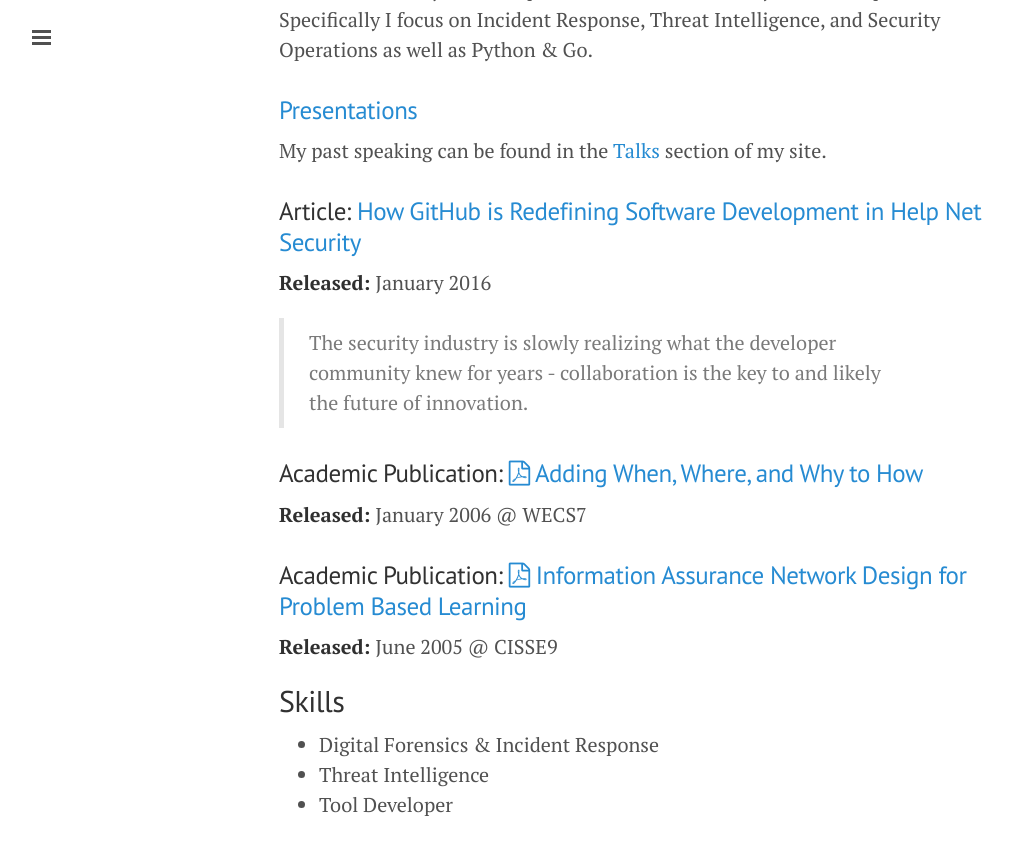
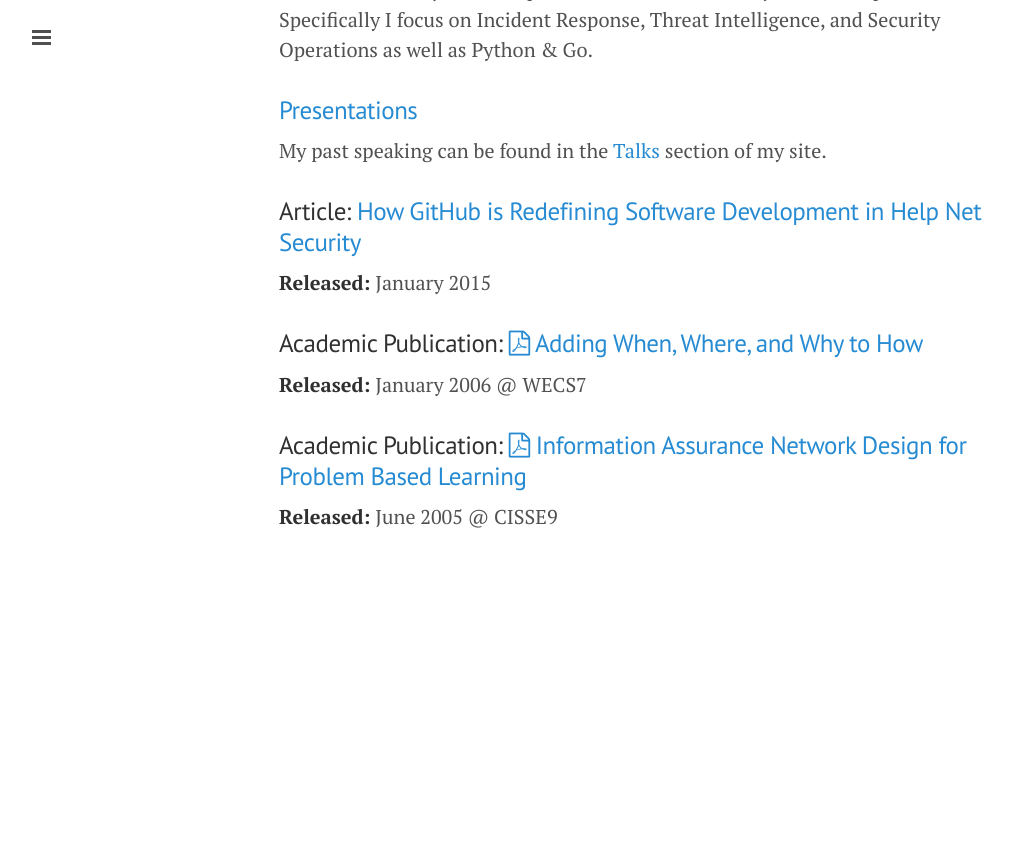
Before and after one commit to sroberts/sroberts.github.io, a Jekyll site: the page built from resume.md, in a window 1280 px wide and 900 px high, scrolled down 3236 px. Shown: the top 855 px of the window, without its empty margins (1-1014 px from the left). Built offline with Jekyll 4.4.1, drawn with Linux system fonts in a browser that asks for light colours; nearby versions of some CDN libraries; after the commit the page ends 3848 px from its top, so only the background shows below that; some of the changed text lies outside the part shown.

```diff
--- a/resume.md
+++ b/resume.md
@@ -1,6 +1,6 @@
 ---
 author: Scott J Roberts
-title: Resume of Scott J Roberts
+title: Resume
 excerpt: I am an Incident Responder with GitHub specializing in Incident Response, Intrusion Detection, and Cyber Threat Intelligence operations.
 layout: page
 ---
@@ -90,9 +90,7 @@
 
 ### Article: [How GitHub is Redefining Software Development in Help Net Security](http://www.net-security.org/secworld.php?id=17868)
 
-__Released:__ January 2016
-
-> The security industry is slowly realizing what the developer community knew for years - collaboration is the key to and likely the future of innovation.
+__Released:__ January 2015
 
 ### Academic Publication: [ <i class="fa fa-file-pdf-o"></i> Adding When, Where, and Why to How](http://cisr.nps.edu/events/downloads/WECS7/wecs7_ch4.pdf)
 
@@ -101,9 +99,3 @@
 ### Academic Publication: [<i class="fa fa-file-pdf-o"></i> Information Assurance Network Design for Problem Based Learning](http://cisse.info/resources/archives/category/4-papers?download=26:s02p03-2005)
 
 __Released:__ June 2005 @ CISSE9
-
-## Skills
-
-- Digital Forensics & Incident Response
-- Threat Intelligence
-- Tool Developer
```
Also changed, not shown: talks.md (+1 -1 lines).
